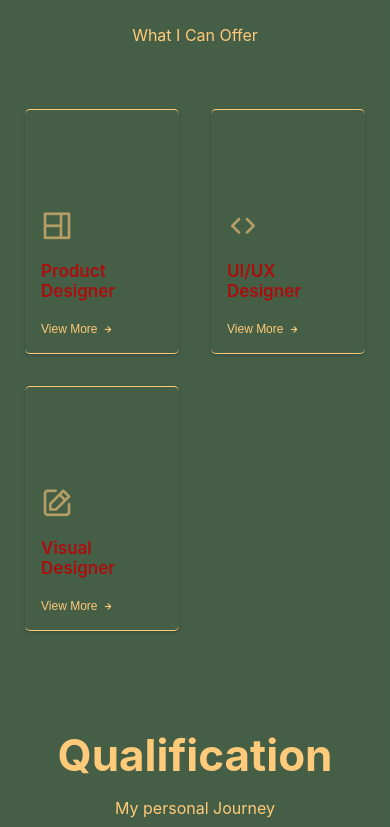
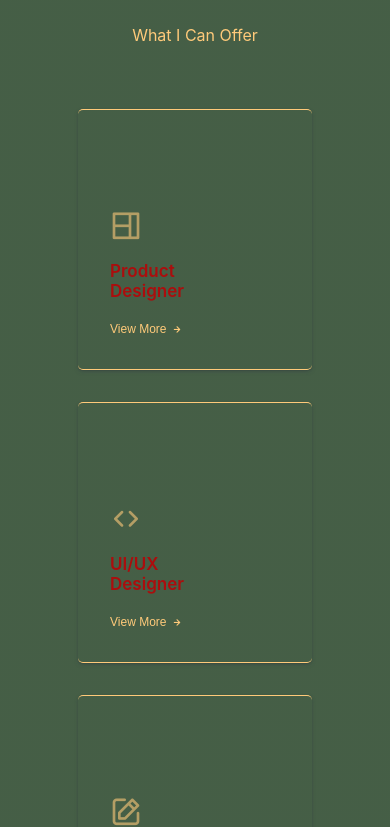
Before and after one commit to Chaseknis/portfolio, a React (Create React App) app: page / in a window 390 px wide. Shown: the part 2418-3245 px from the top of the page. Built offline with nearby package versions, Linux system fonts and the light colour scheme.

Commit message:
Update services.css directory

```diff
--- a/src/routes/styles/services.css
+++ b/src/routes/styles/services.css
@@ -147,8 +147,13 @@
 }
 
 @media screen and (max-width: 576px) {
+  .services_group {
+    display: flex;
+    flex-direction: column;
+  }
+
   .services_wrapper {
-    padding: 6rem 4rem 1rem 1rem;
+    padding: 6rem 8rem 2rem 2rem;
   }
 }
 
```
